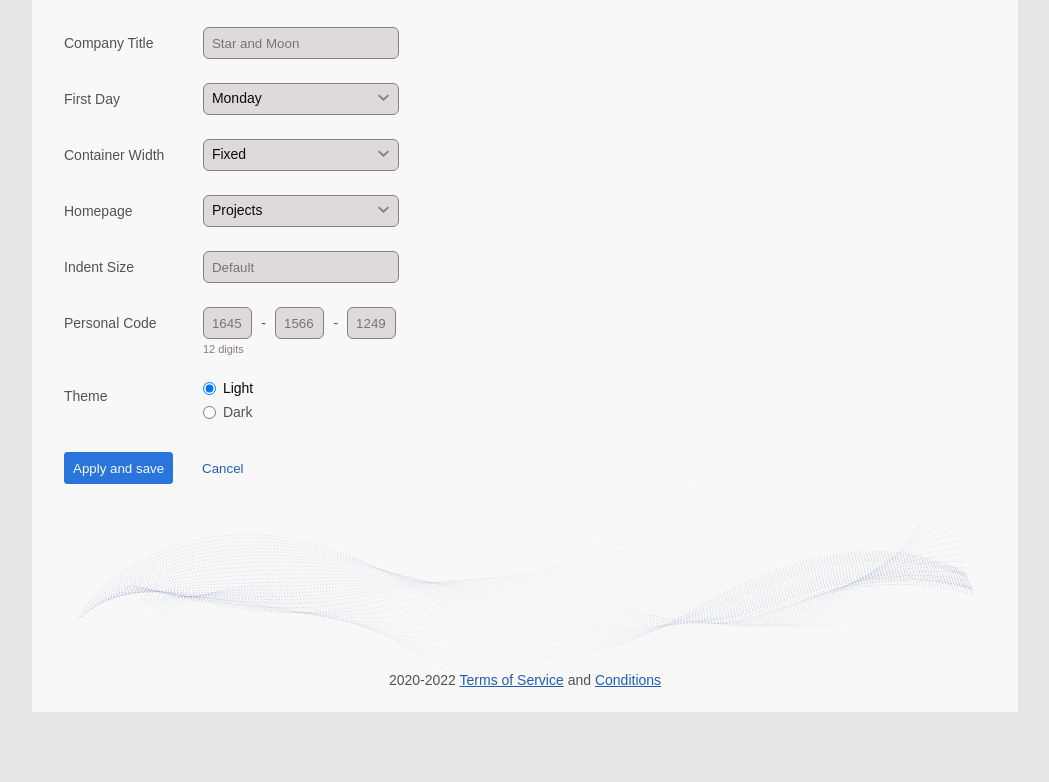
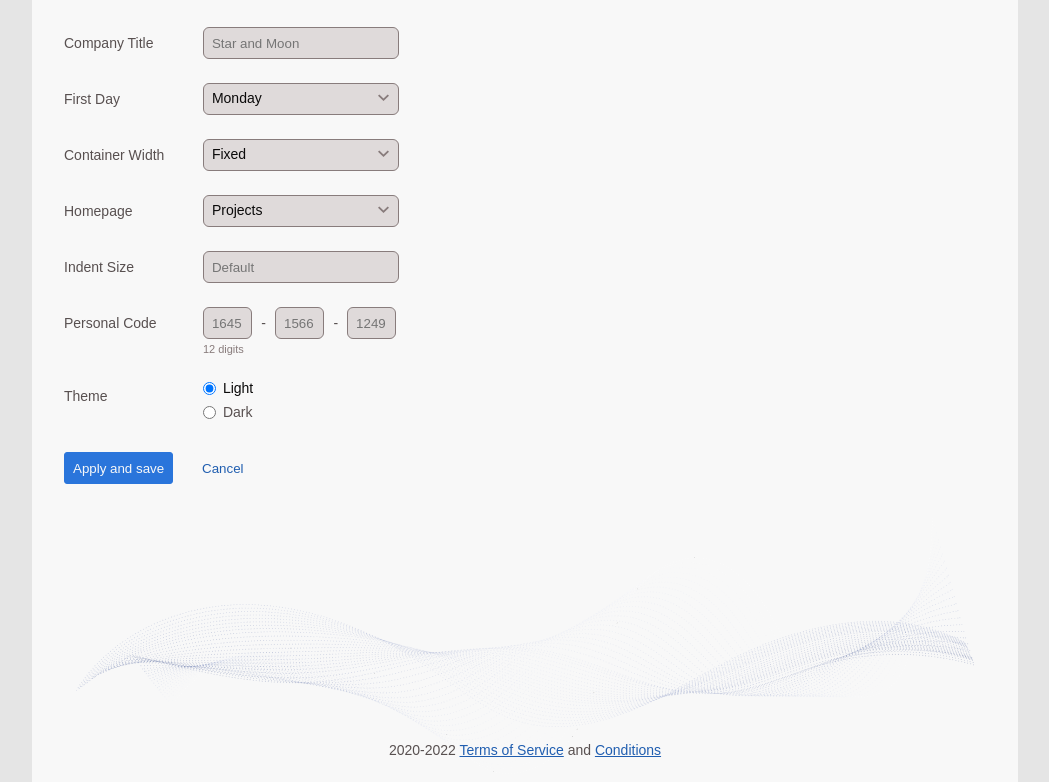
Before and after one commit to DM-Malkoff/MDL-test-work, a plain HTML site: page index.html in a window 1280 px wide. Shown: the part 88-870 px from the top of the page, without its empty margins (115-1164 px from the left). Before the commit the page ends 800 px from the top, so only its background shows below. Drawn offline with Linux system fonts and the light colour scheme.

Commit message:
fix height container

```diff
--- a/styles/style.css
+++ b/styles/style.css
@@ -93,7 +93,7 @@ body{
     margin: auto;
     height: 100vh;
     position: relative;
-    min-height: 800px;
+    min-height: 870px;
 }
 .header{
     margin-bottom: 30px;
```
